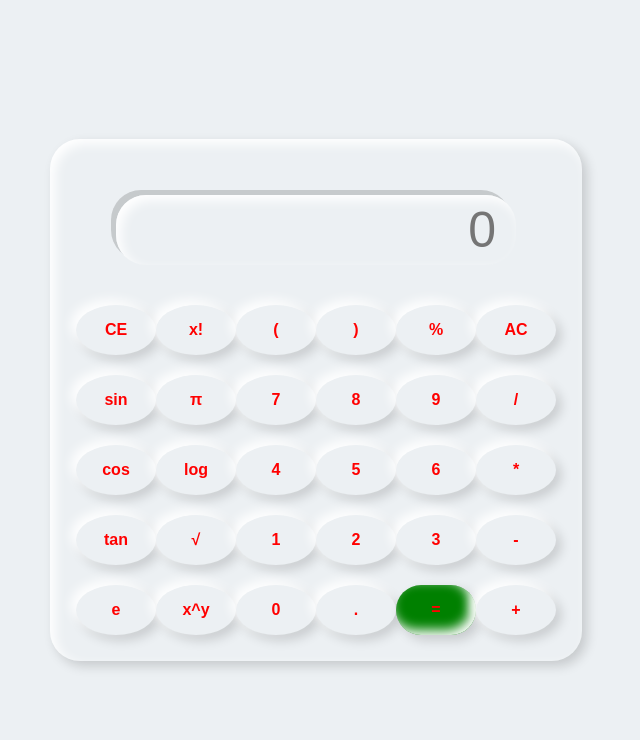
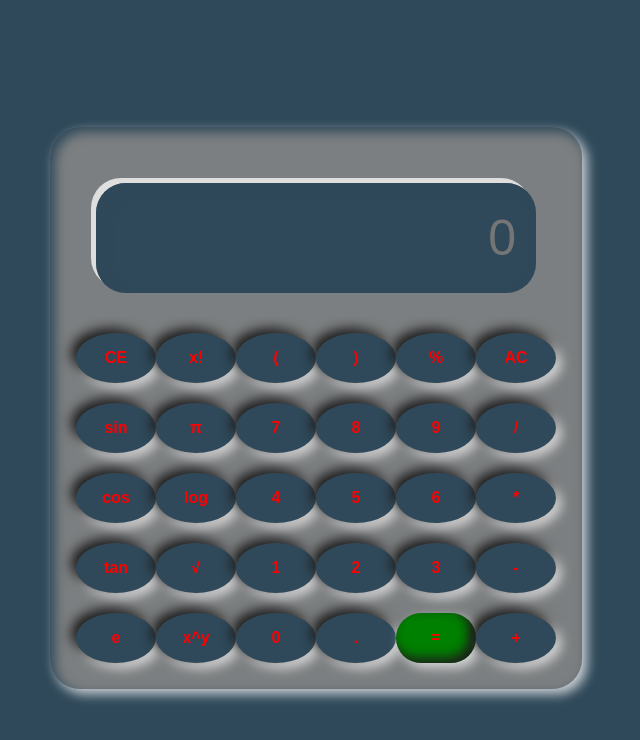
Before and after one commit to WynYulia/Kalkulator-Berbasis-WEB, a plain HTML site: page index.html in a window 1280 px wide. Shown: the whole page, without its empty margins (324-964 px from the left). Drawn offline with Linux system fonts and the light colour scheme.

Commit message:
Update calculator.css

```diff
--- a/calculator.css
+++ b/calculator.css
@@ -1,12 +1,10 @@
-* {
-    margin: 0px;
-    box-sizing: border-box;
-    font-family: sans-serif;
-    outline: none;
-    padding: 0px;
-    background-color: #ecf0f3;
+*{
+    background-color: #2F495A;
 }
 
+h1{
+    text-align: center;
+}
 .container{
     display: flex;
     height: 100vh;
@@ -17,21 +15,21 @@
 .calculator{
     padding: 16px;
     border-radius: 30px;
-    background-color: #ecf0f3;
+    background-color: #7c7f81;
     display: grid;
     grid-template-columns: repeat(5, 80px);
-    box-shadow: inset 5px 5px 12px  #fff, 5px 5px 12px rgba(0, 0, 0, 0.16);
+    box-shadow: inset 5px 5px 12px #2F495A , 5px 5px 12px rgba(255, 254, 254, 0.753);
 }
 
 input{
     height: 70px;
     width: 400px;
     grid-column: span 6;
-    background-color: #ecf0f3 ;
-    box-shadow: inset 5px 5px 12px #fff, -5px -5px rgba(0, 0, 0, 0.16);
+    background-color:  #2F495A ;
+    box-shadow: inset 5px 5px 12px #2F495A, -5px -5px rgba(255, 254, 254, 0.753);
     border: none;
     border-radius: 30px;
-    color: rgb(70, 70, 70);
+    color: rgb(255, 254, 254, 0.753);
     font-size: 50px;
     text-align: end;
     margin: auto;
@@ -41,12 +39,12 @@ input{
 }
 
 button{
-    background-color: #ecf0f3;
+    background-color: #2F495A;
     height: 50px;
     width: 80px;
     border: none;
     border-radius: 50%;
-    box-shadow: -5px -5px 12px #fff, 5px 5px 12px rgba(0, 0, 0, 0.16);
+    box-shadow: -5px -5px 12px #1d1c1c, 5px 5px 12px rgba(255, 254, 254, 0.753);
     margin: 10px;
     font-size: 16px;
     font-weight: bold;
@@ -55,12 +53,12 @@ button{
 
 button:hover{
     background-color: red;
-    color: white;
+    color: gray;
 }
 
 .hasil{
     width: 80px;
     border-radius: 45px;
-    box-shadow: inset -5px -5px 12px #fff, 5px 5px 12px rgba(0, 0, 0, 0.16);
+    box-shadow: inset -5px -5px 12px #1d1c1c, 5px 5px 12px rgba(255, 255, 255, 0.685);
     background-color: green;
 }
```
